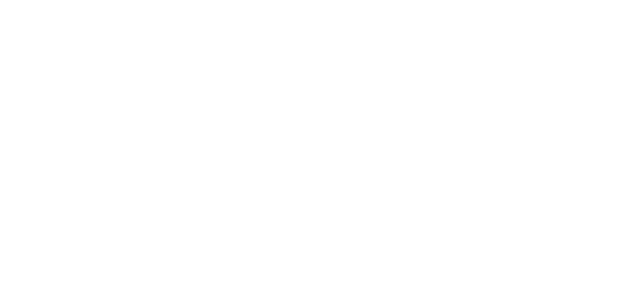
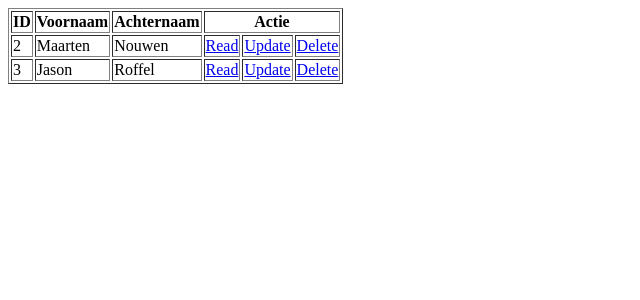
Before and after one commit to MNO-DAVINCI/14A2, a PHP site: page / in a window 1280 px wide. Before the commit the part shown is empty. Shown: the top 300 px of the page, without its empty margins (0-640 px from the left). Run offline with PHP 8.4, Linux system fonts and the light colour scheme.

Commit message:
Laatste update voor vrijdag

```diff
--- a/klas/index.php
+++ b/klas/index.php
@@ -10,7 +10,7 @@ switch ($action) {
 			1. We gaan een formulier tonen.
 			2. Formulier gegevens opslaan in database.
 		*/
-
+			echo $_GET['id'] . $_GET['action'];
 		break;
 
 	case 'read':
@@ -20,7 +20,7 @@ switch ($action) {
 			1. Gegevens uitlezen uit database (ID nodig!)
 			2. Tonen gegevens uit de database.
 		*/
-
+			echo $_GET['id'] . $_GET['action'];
 		break;
 
 	case 'update':
@@ -31,7 +31,7 @@ switch ($action) {
 			2. Tonen gegevens database in formulier.
 			3. Formulier gegevens updaten in database.
 		*/
-
+			echo $_GET['id'] . $_GET['action'];
 		break;
 
 	case 'delete':
@@ -42,10 +42,10 @@ switch ($action) {
 			2. Gegevens tonen in beeld, bevestiging vragen
 			3. Gegevens verwijderen, indien bevestigd! Anders terug naar default.
 		*/
-
+			echo $_GET['id'] . $_GET['action'];
 		break;
 
 	default:
-
+			require("view/default_table.php");
 		break;
 }
--- /dev/null
+++ b/klas/view/default_table.php
@@ -0,0 +1,39 @@
+<!DOCTYPE html>
+<html>
+<head>
+	<title>Klas APP</title>
+	<meta charset="utf-8">
+</head>
+<body>
+	<table border="1">
+		<tr>
+			<th>ID</th>
+			<th>Voornaam</th>
+			<th>Achternaam</th>
+			<th colspan="3">Actie</th>
+		</tr>
+
+		<tr>
+
+			<td>2</td>
+			<td>Maarten</td>
+			<td>Nouwen</td>
+			<td><a href="index.php?action=read&id=2">Read</a></td>
+			<td><a href="index.php?action=update&id=2">Update</a></td>
+			<td><a href="index.php?action=delete&id=2">Delete</a></td>
+
+		</tr>
+
+		<tr>
+
+			<td>3</td>
+			<td>Jason</td>
+			<td>Roffel</td>
+			<td><a href="index.php?action=read&id=3">Read</a></td>
+			<td><a href="index.php?action=update&id=3">Update</a></td>
+			<td><a href="index.php?action=delete&id=3">Delete</a></td>
+
+		</tr>
+	</table>
+</body>
+</html>
```
